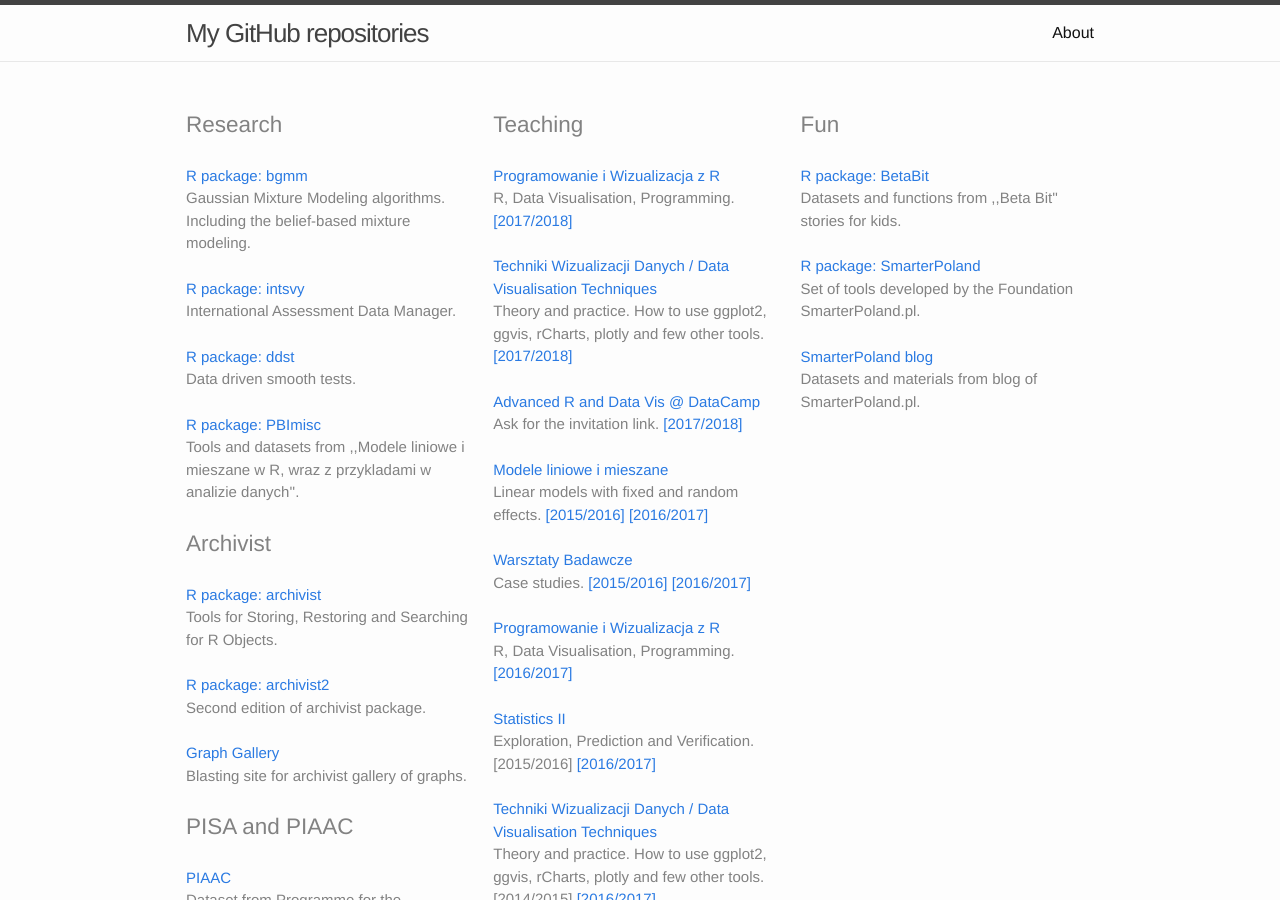
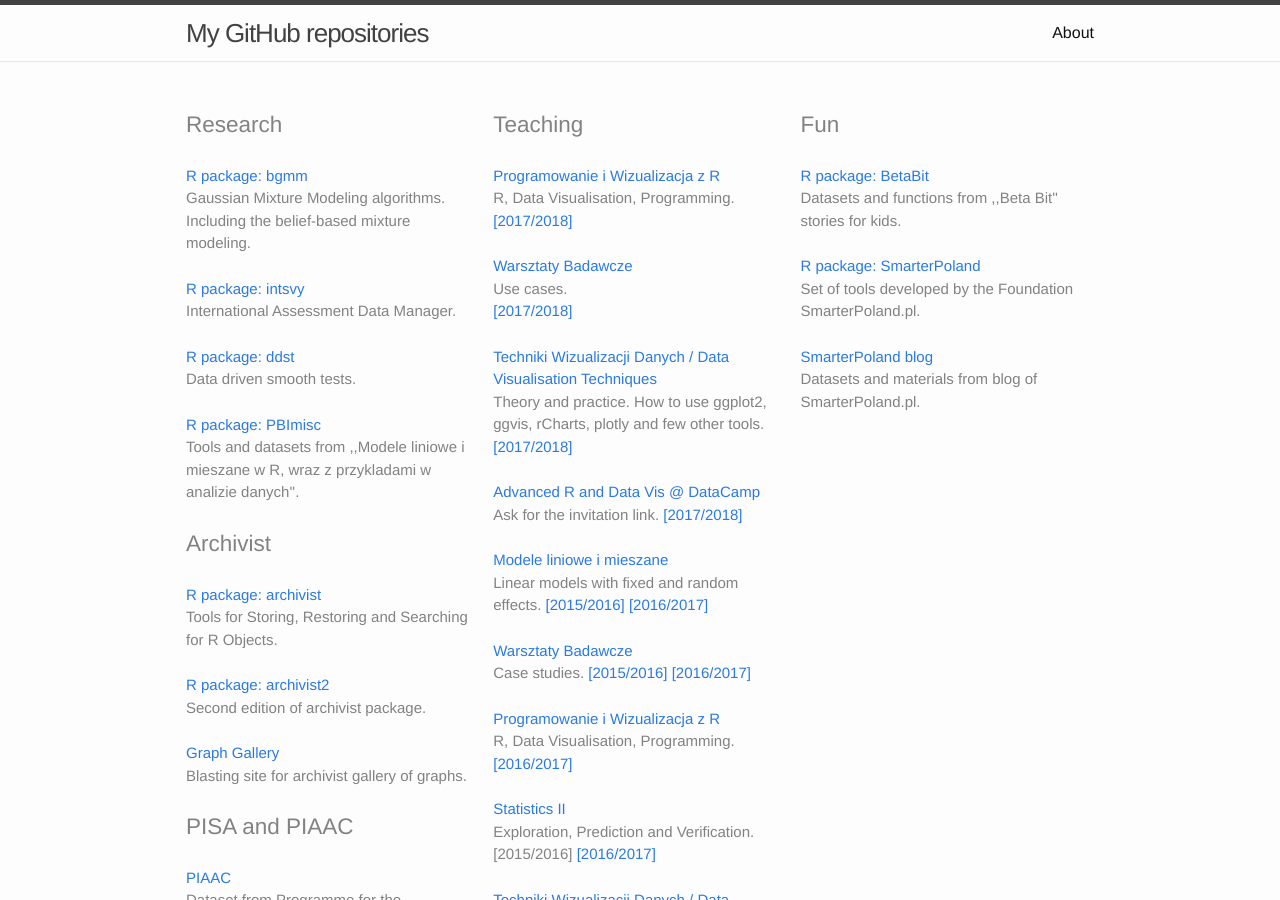
Before and after one commit to pbiecek/pbiecek-website-old, a Jekyll site: the page built from index.html, in a window 1280 px wide and 900 px high. Built offline with Jekyll 4.4.1, drawn with Linux system fonts in a browser that asks for light colours.

Commit message:
Update default.html

```diff
--- a/_layouts/default.html
+++ b/_layouts/default.html
@@ -61,8 +61,12 @@
       <div class="main-col main-col-2">
       	<h2>Teaching</h2>
         <p>
-        <a href="https://github.com/pbiecek/ProgramowanieWizualizacja2017">Programowanie i Wizualizacja z R</a><br/>
-        R, Data Visualisation, Programming. </a><br/>  <a href="https://github.com/pbiecek/ProgramowanieWizualizacja2017">[2017/2018]</a>
+        <a href="github.com/pbiecek/WarsztatyBadawcze2017/blob/master/README.md">Programowanie i Wizualizacja z R</a><br/>
+        R, Data Visualisation, Programming. </a><br/>  <a href="github.com/pbiecek/WarsztatyBadawcze2017/blob/master/README.md">[2017/2018]</a>
+        </p>
+        <p>
+        <a href="https://github.com/pbiecek/ProgramowanieWizualizacja2017">Warsztaty Badawcze</a><br/>
+        Use cases. </a><br/>  <a href="https://github.com/pbiecek/ProgramowanieWizualizacja2017">[2017/2018]</a>
         </p>
         <p>
         <a href="https://github.com/pbiecek/TechnikiWizualizacjiDanych2017/blob/master/README.md">Techniki Wizualizacji Danych / Data Visualisation Techniques </a><br/>
```
